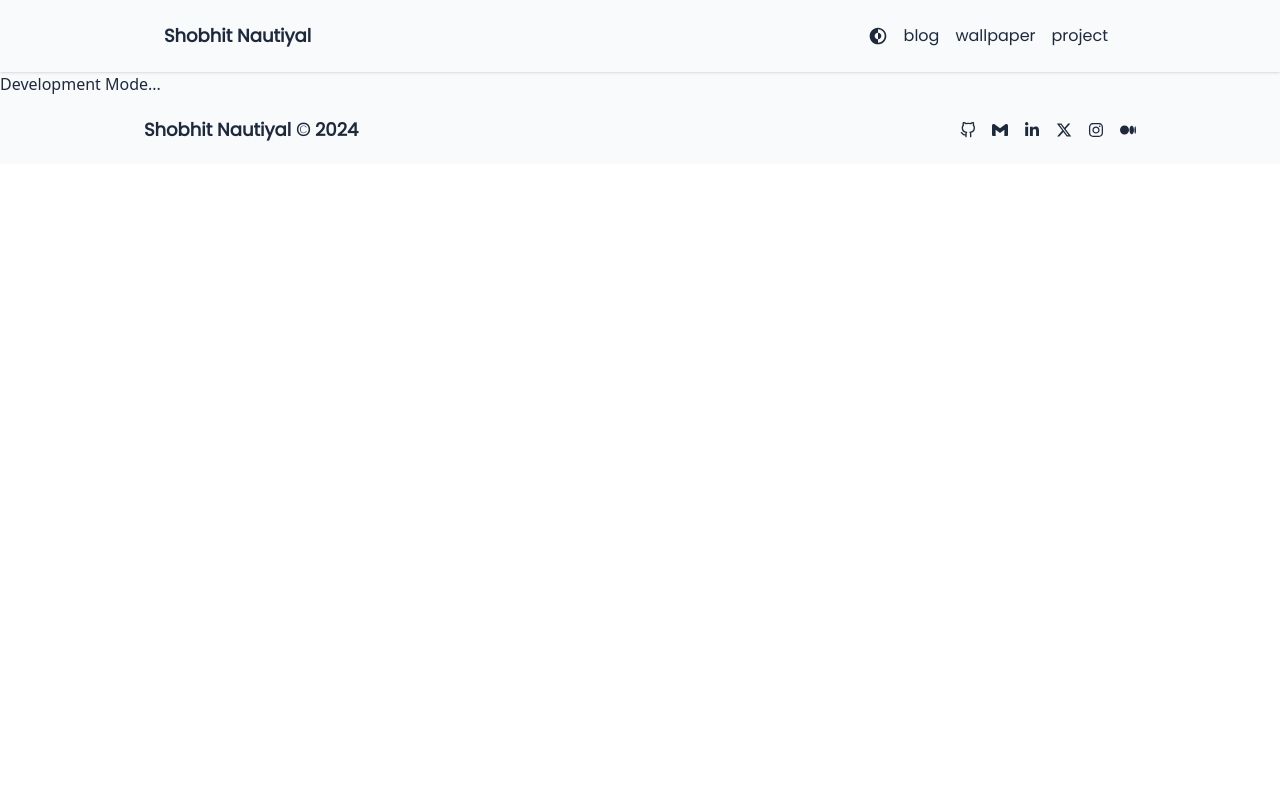
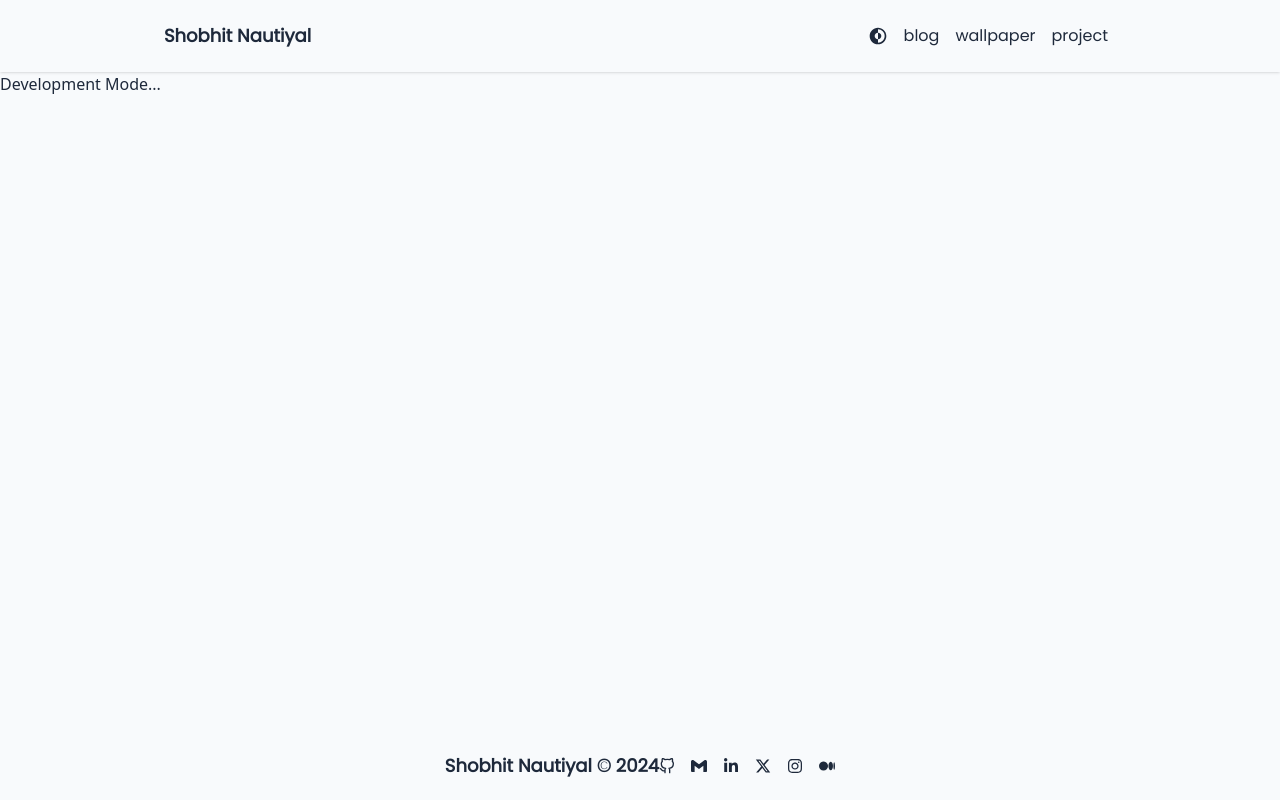
Before and after one commit to shobhit1812/portfolio_v4, a React (Create React App) app: page /wallpaper in a window 1280 px wide. Built offline with nearby package versions, Linux system fonts and the light colour scheme.

Commit message:
height fixed

```diff
--- a/src/App.js
+++ b/src/App.js
@@ -24,7 +24,7 @@ const App = () => {
     <div
       className={`scroll-smooth ${
         isDark ? "bg-slate-800 text-slate-50" : "bg-slate-50 text-slate-800"
-      }`}
+      } flex flex-col min-h-screen`}
     >
       <Header
         isDark={isDark}
@@ -32,7 +32,7 @@ const App = () => {
         toggleMenu={toggleMenu}
         showMenu={showMenu}
       />
-      {!showMenu && <Outlet />}
+      {<main className="flex-grow">{!showMenu && <Outlet />}</main>}
       <Footer />
     </div>
   );
```
